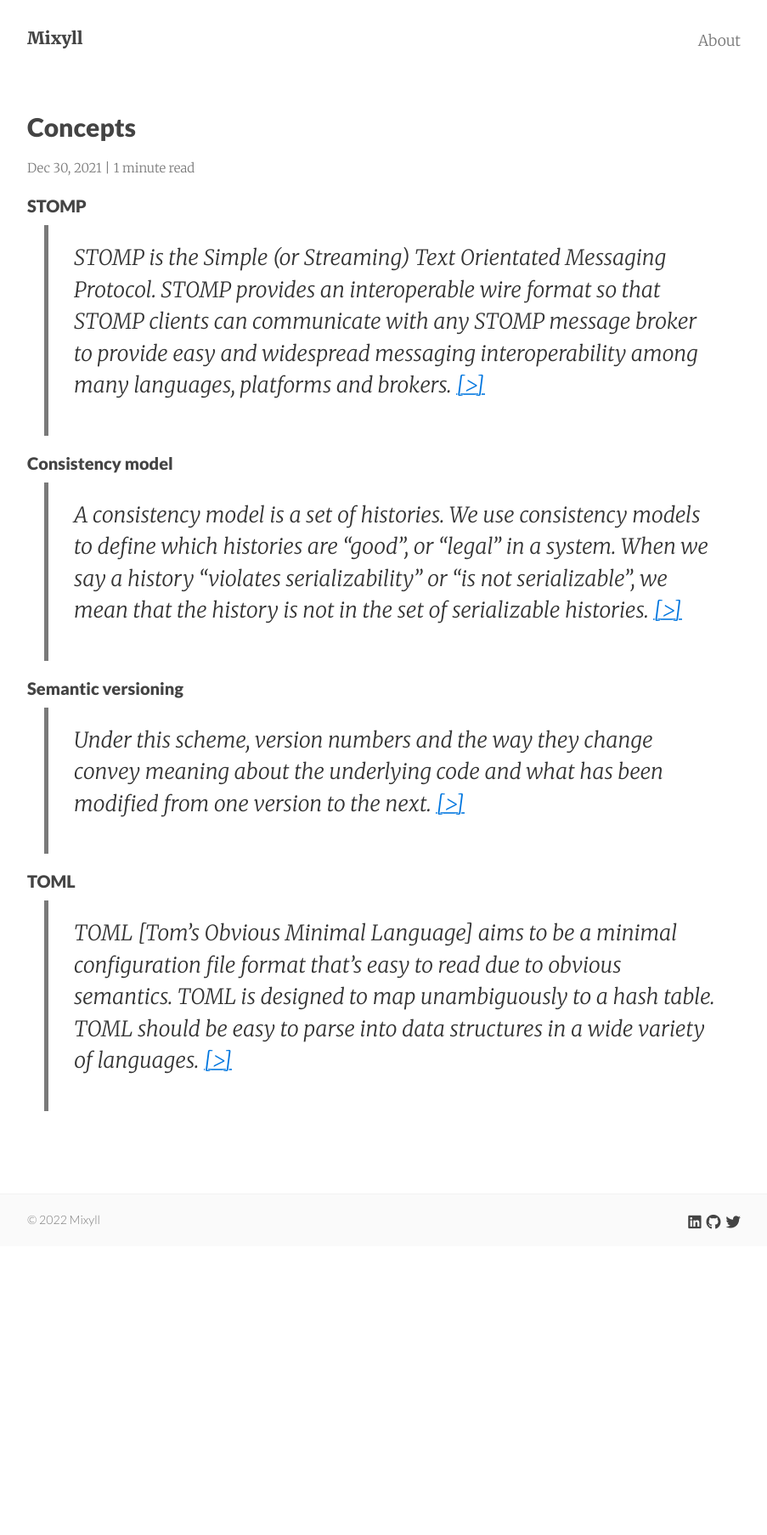
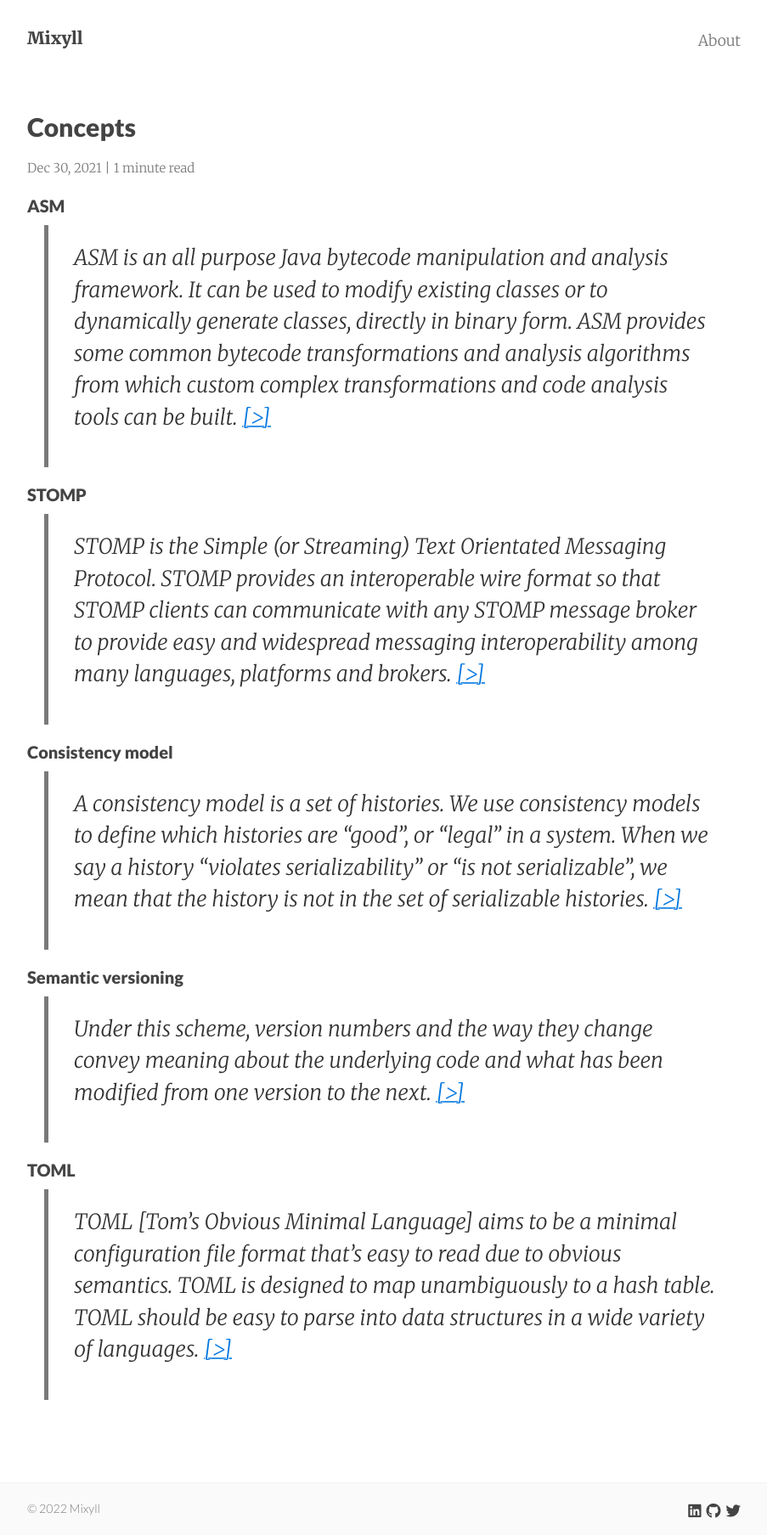
Before and after one commit to km3ll/km3ll.github.io, a Jekyll site: the page built from _posts/2021-12-30-concepts.md, in a window 1280 px wide. Shown: the whole page at 85% size, without its empty margins (188-1091 px from the left). Built offline with Jekyll 4.4.1, drawn with Linux system fonts in a browser that asks for light colours; nearby versions of some CDN libraries; before the commit the page ends 1467 px from its top, so only the background shows below that.

Commit message:
Add reference to ASM Framework

```diff
--- a/_posts/2021-12-30-concepts.md
+++ b/_posts/2021-12-30-concepts.md
@@ -5,6 +5,10 @@ date: 2021-12-30 12:03
 summary: Definitions and references
 categories: jekyll mixyll
 ---
+
+#### ASM
+
+> ASM is an all purpose Java bytecode manipulation and analysis framework. It can be used to modify existing classes or to dynamically generate classes, directly in binary form. ASM provides some common bytecode transformations and analysis algorithms from which custom complex transformations and code analysis tools can be built. [[>]](https://asm.ow2.io/)
 
 #### STOMP
 
```
